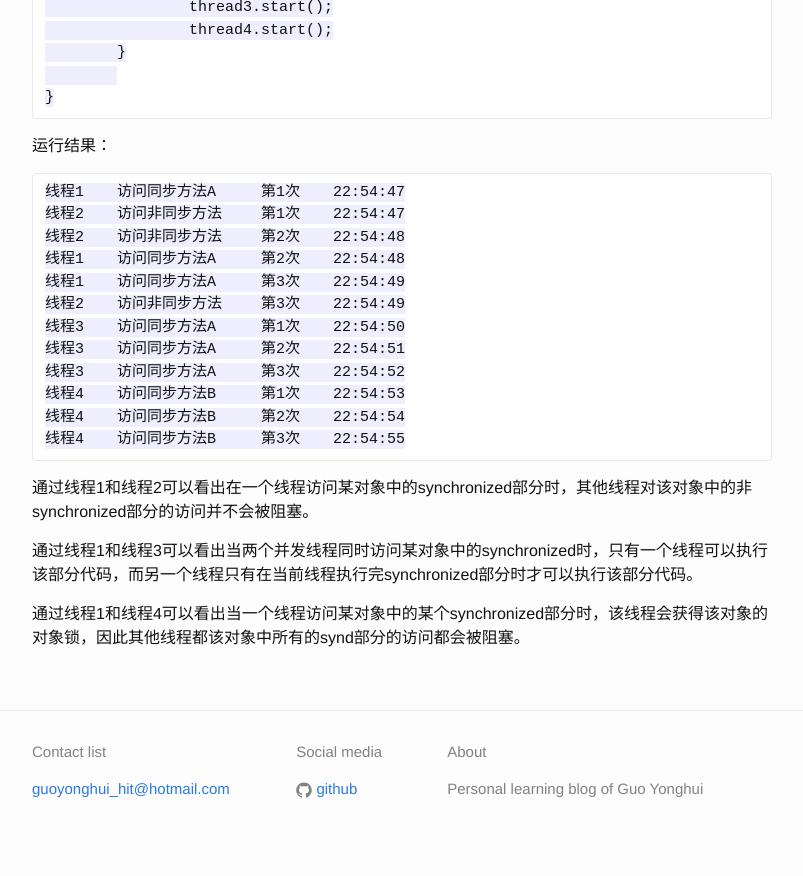
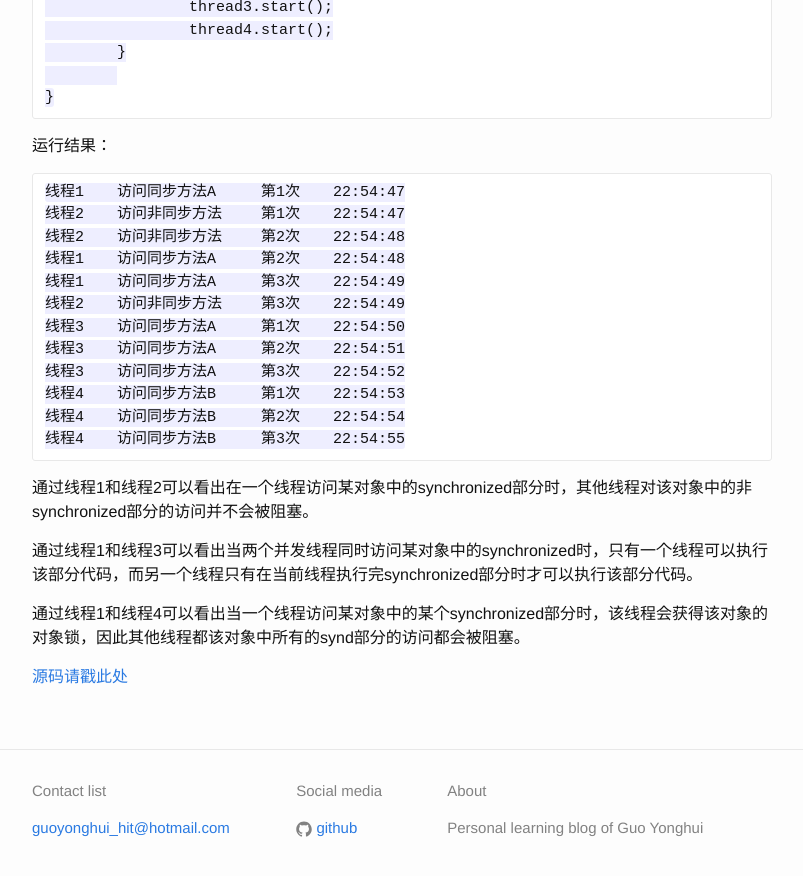
Before and after one commit to E1110CNotFound/E1110CNotFound.github.io, a Jekyll site: the page built from _posts/2015-01-29-Java synchronized学习.markdown, in a window 1280 px wide and 900 px high, scrolled down 3071 px. Shown: the top 876 px of the window, without its empty margins (238-1041 px from the left). Built offline with Jekyll 4.4.1, drawn with Linux system fonts in a browser that asks for light colours.

Commit message:
commit a blog

```diff
--- a/_posts/2015-01-29-Java synchronized学习.markdown
+++ b/_posts/2015-01-29-Java synchronized学习.markdown
@@ -156,3 +156,7 @@ synchronized方法以及非synchronized方法定义
 通过线程1和线程3可以看出当两个并发线程同时访问某对象中的synchronized时，只有一个线程可以执行该部分代码，而另一个线程只有在当前线程执行完synchronized部分时才可以执行该部分代码。
 
 通过线程1和线程4可以看出当一个线程访问某对象中的某个synchronized部分时，该线程会获得该对象的对象锁，因此其他线程都该对象中所有的synd部分的访问都会被阻塞。
+
+[源码请戳此处][code]
+
+[code]:	https://github.com/E1110CNotFound/Java_SynchronizedTest
```
